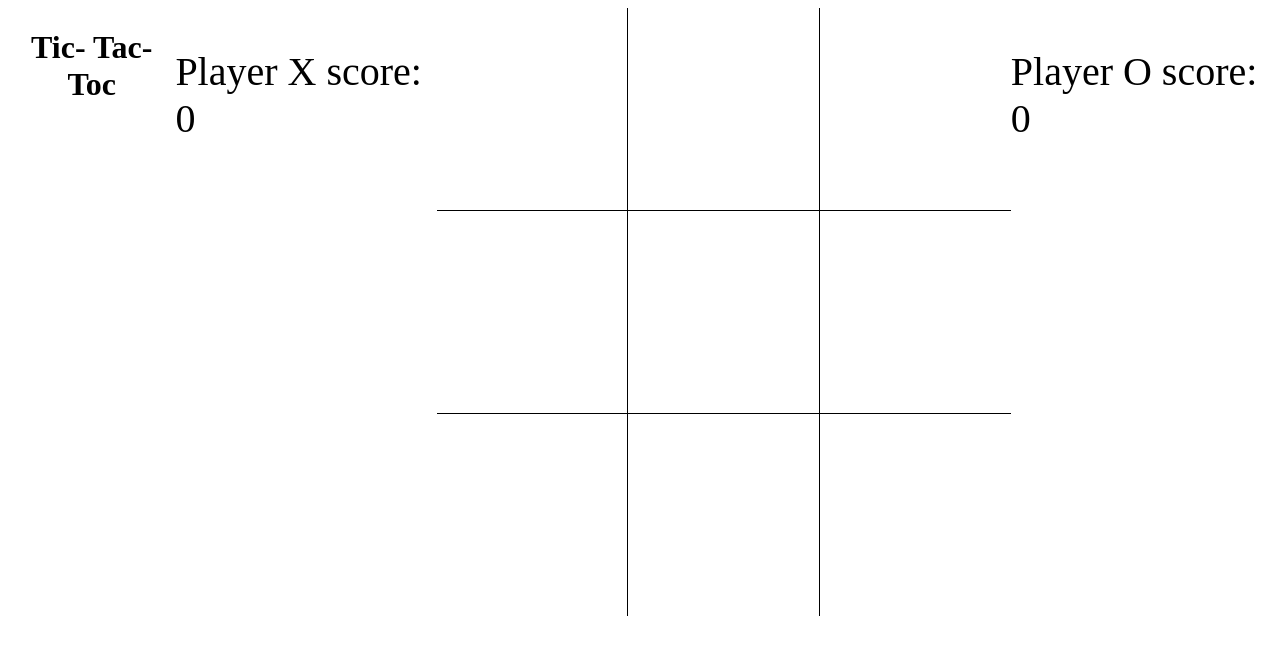
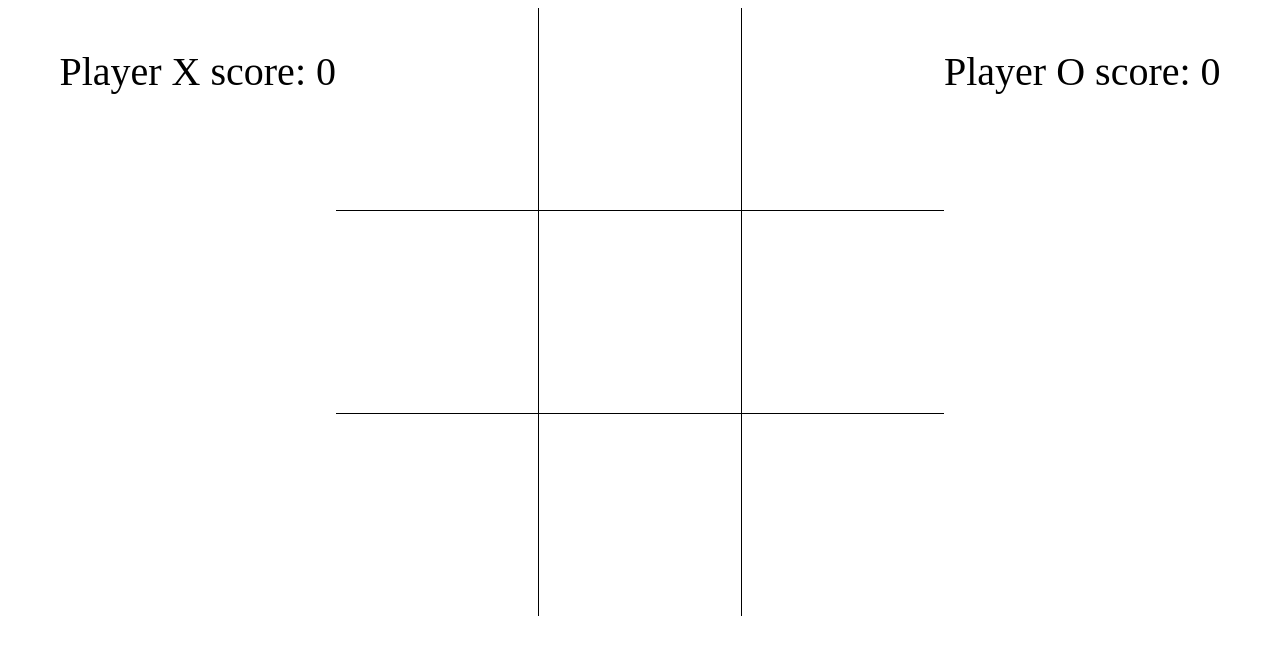
Before and after one commit to Shwetayush/tic-tac-toc, a plain HTML site: page index.html in a window 1280 px wide. Drawn offline with Linux system fonts and the light colour scheme.

Commit message:
Update index.html

```diff
--- a/index.html
+++ b/index.html
@@ -10,7 +10,7 @@
     </style>
   </head>
   <body>
-    <h1 style="text-align:center;"><b> Tic- Tac- Toc</b></h1>
+
     <section>
       <p id="scoreX"></p>
       <table>
```
